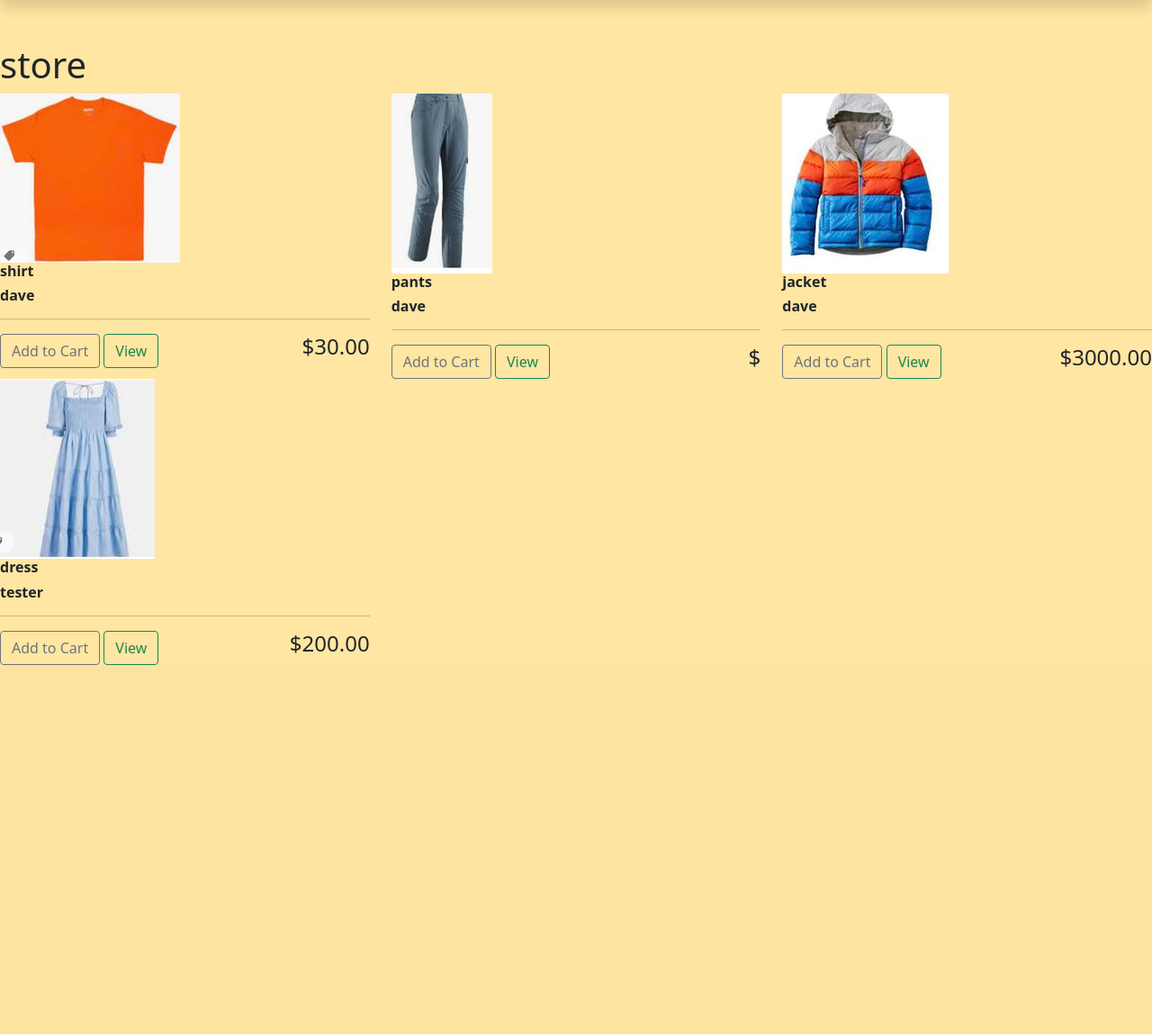
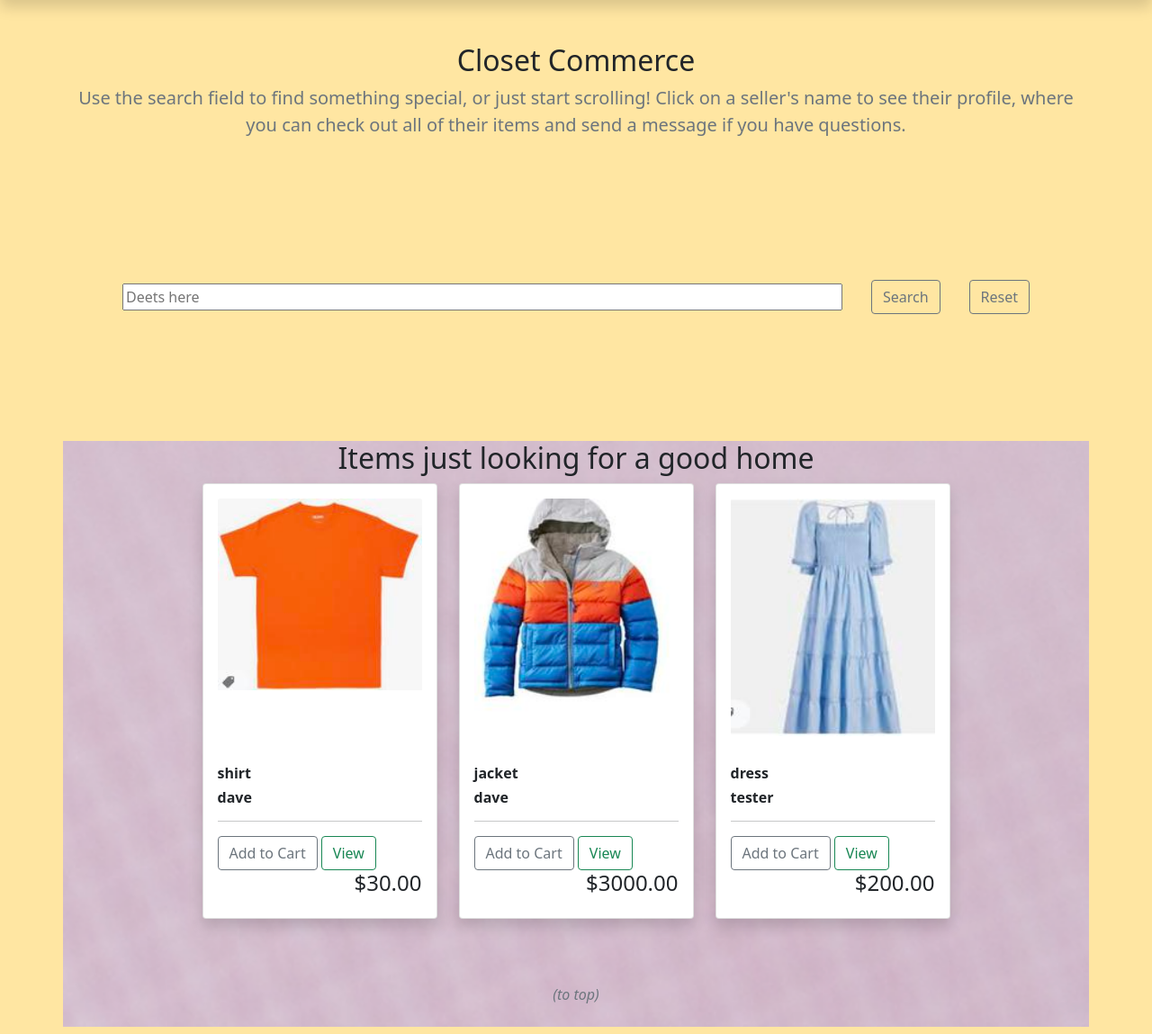
Before and after one commit to davemolk/closet-companion, a Django app: page /store/ in a window 1280 px wide. Shown: the part 115-1264 px from the top of the page at 90% size. Before the commit the page ends 854 px from the top, so only its background shows below. Run offline with Django 3.2, Linux system fonts and the light colour scheme; a user stored in the database is signed in; data comes from the database, SQL or seed files in the repository; data that the repository does not hold is empty; parts of the project's set-up code (start-up, migrations or seed data) failed here and were passed over.

Commit message:
rework store to align w items page

```diff
--- a/store/templates/store/store.html
+++ b/store/templates/store/store.html
@@ -2,8 +2,63 @@
 {% load static %}
 
 {% block content %}
-<h1>store</h1>
+<div class="container-lg">
+    <div class="text-center">
+        <h2>Closet Commerce</h2>
+        <p class="lead text-muted">Use the search field to find something special, or just start scrolling! Click on a seller's name to see their profile, where you can check out all of their items and send a message if you have questions.</p>
+    </div>
+</div>
 
+<section class="hero-section text-center">
+      <div class="container container--narrow">
+
+          <div class="hero-section__search">
+              <form id='searchForm' class="form" action="" method="GET">
+                  <div class="form__field">
+                      <label for="formInput#search">Search:</label>
+                      <input class="input input--text" id="formInput#search" type="text" name="search_query"
+                          placeholder="Deets here" value="" />
+                  </div>
+
+                  <input class="btn btn-outline-secondary" type="submit" value="Search" />
+                  <input class="btn btn-outline-secondary" type="submit" value="Reset" name='' />
+              </form>
+          </div>
+      </div>
+  </section>
+
+  <div class="container-lg bg-light texture">
+      <div class="text-center">
+        <h2>Items just looking for a good home</h2>
+      </div>
+
+      <div class="row my-2 justify-content-center">
+      {% for item in items %}
+      {% if item.price %}
+        <div class="col-8 col-lg-4 col-xl-3 mb-3 d-flex align-items-stretch">
+          <div class="card-group">
+            <div class="card shadow p-3 mb-5 bg-body rounded" >
+              <img src="{{item.imageURL}}" class="card-img-top">
+              <div class="card-body">
+                <p class="card-text lead text-muted text-center"></p>
+              </div>
+               <div class="box-element product">
+                <h6><strong>{{item.name}}</strong></h6>
+                <h6><strong>{{item.owner}}</strong></h6>
+                <hr>
+                <button data-product={{item.id}} data-action="add" class="btn btn-outline-secondary add-btn update-cart">Add to Cart</button>
+                <a href="#" class="btn btn-outline-success">View</a>
+                <h4 style="display: inline-block; float: right">${{item.price|floatformat:2}}</h4>
+            </div>
+            </div>
+          </div>
+        </div>
+        {% endif %}
+      {% endfor %}
+      <a class="nav-link text-center" href="#"><p class="fst-italic fw-light text-muted">(to top)</p></a>
+      </div>
+    </div>
+{% comment %}
     <div class="row">
         {% for item in items %}
         <div class="col-lg-4">
@@ -18,6 +73,6 @@
             </div>
         </div>
         {% endfor %}
-    </div>
+    </div>  {% endcomment %}
 
 {% endblock %}
--- a/store/utils.py
+++ b/store/utils.py
@@ -1,7 +1,26 @@
 import json
 from .models import *
 from user.models import Profile
+from wardrobe.models import Item, Tag
 from django.shortcuts import render, redirect
+from django.db.models import Q
+
+def searchItems(request):
+    search_query = ''
+
+    if request.GET.get('search_query'):
+        search_query = request.GET.get('search_query')
+
+    tags = Tag.objects.filter(name__icontains=search_query)
+
+    profile = request.user.profile
+    items = profile.item_set.all().distinct().filter(
+        Q(name__icontains=search_query) |
+        Q(description__icontains=search_query) |
+        Q(tags__in=tags)
+    )
+
+    return items, search_query
 
 # def cookieCart(request):
 # 	try:
--- a/store/views.py
+++ b/store/views.py
@@ -6,7 +6,7 @@ from user.models import Profile
 from wardrobe.models import Item
 import datetime
 from django.contrib.auth.decorators import login_required
-from .utils import cartData
+from .utils import cartData, searchItems
 
 # Create your views here.
 
```
